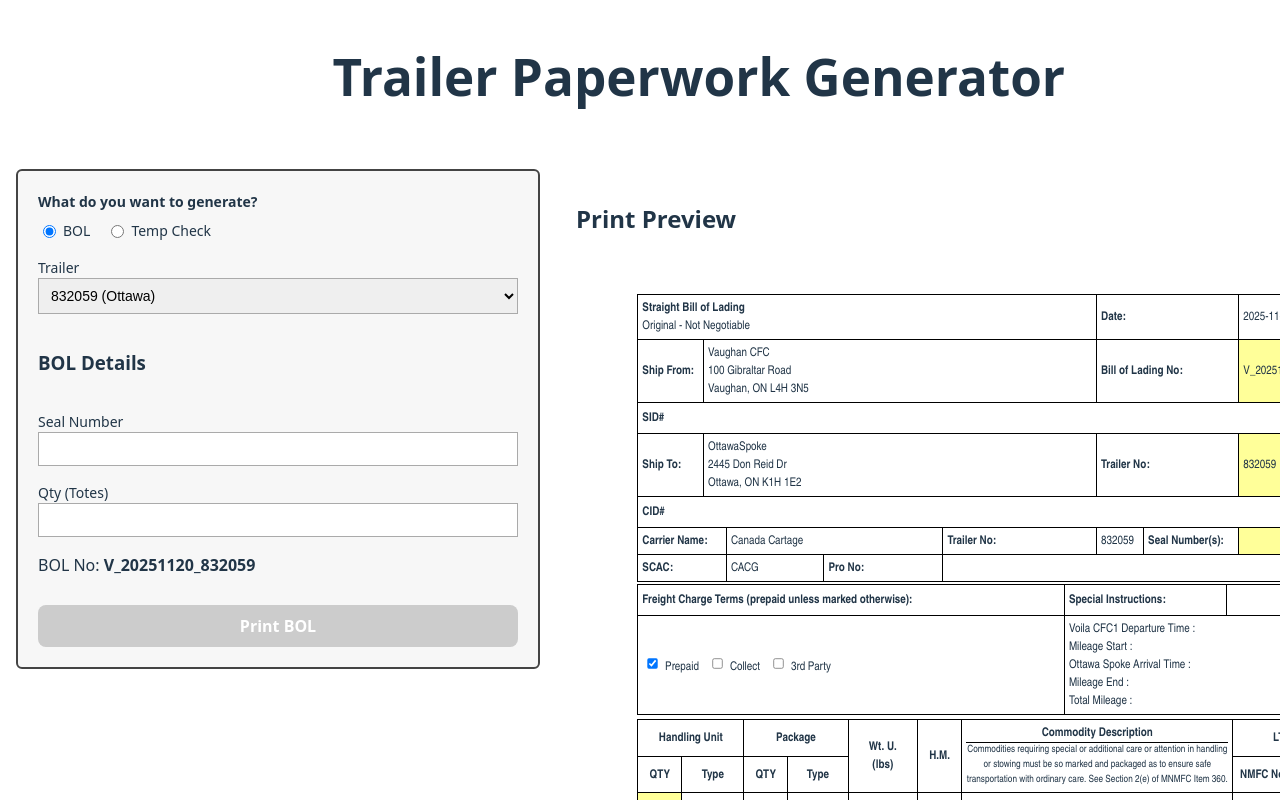
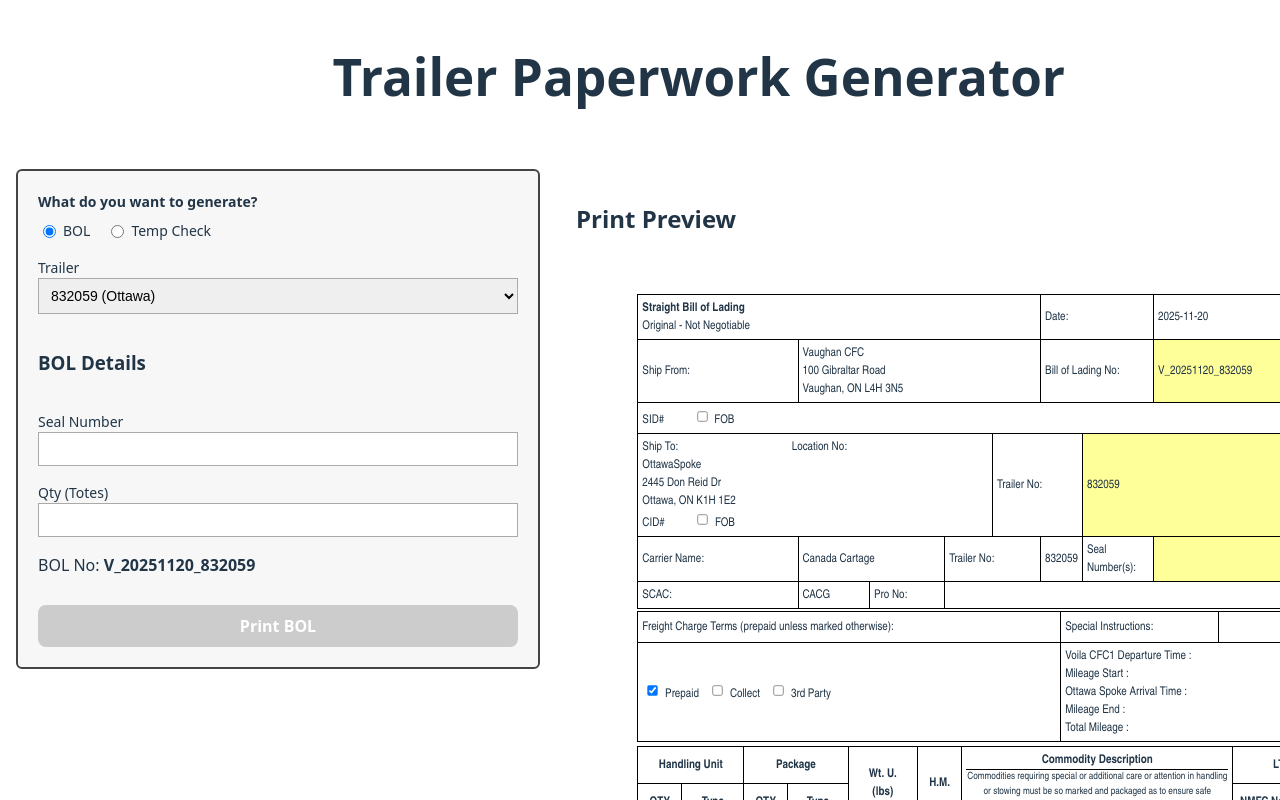
Before and after one commit to ajaisangha/BOL-Generator, a React (Vite) app in the folder bol-app/: page / in a window 1280 px wide. Shown: the top 800 px of the page. Built offline with nearby package versions, Linux system fonts and the light colour scheme.

Commit message:
BOL partial fix

```diff
--- a/bol-app/src/App.css
+++ b/bol-app/src/App.css
@@ -153,10 +153,6 @@
   font-size: 12px;
 }
 
-.label-cell {
-  font-weight: bold;
-}
-
 .center {
   text-align: center;
 }
--- a/bol-app/src/components/PrintLayout.jsx
+++ b/bol-app/src/components/PrintLayout.jsx
@@ -48,7 +48,7 @@ function BOLLayout({ mode, trailerNumber, sealNumber, qty, bolNumber }) {
 
           {/* Row 2: Ship From + BOL No */}
           <tr>
-            <td className="label-cell" style={{ width: "15mm" }}>
+            <td className="label-cell" style={{ width: "40mm" }}>
               Ship From:
             </td>
             <td colSpan={7} style={{ width: "90mm" }}>
@@ -61,7 +61,7 @@ function BOLLayout({ mode, trailerNumber, sealNumber, qty, bolNumber }) {
             <td colSpan={2} className="label-cell" style={{ width: "30mm" }}>
               Bill of Lading No:
             </td>
-            <td colSpan={2} style={{ backgroundColor: "#ffff99" }}>
+            <td colSpan={2} style={{ backgroundColor: "#ffff99", width: "70mm" }}>
               {bolNumber}
             </td>
           </tr>
@@ -76,10 +76,8 @@ function BOLLayout({ mode, trailerNumber, sealNumber, qty, bolNumber }) {
                   alignItems: "center",
                 }}
               >
-                <span className="label-cell">SID#</span>
-                <span style={{ flex: 1 }} />
-                <span>
-                  <input type="checkbox" style={{ transform: "scale(0.8)" }} />{" "}
+                <span className="label-cell">SID#&nbsp;&nbsp;&nbsp;&nbsp;&nbsp;&nbsp;&nbsp;&nbsp;&nbsp;&nbsp;
+                <input type="checkbox" style={{ transform: "scale(0.8)" }} />{" "}
                   FOB
                 </span>
               </div>
@@ -88,12 +86,16 @@ function BOLLayout({ mode, trailerNumber, sealNumber, qty, bolNumber }) {
 
           {/* Row 4: Ship To + Trailer No */}
           <tr>
-            <td className="label-cell">Ship To:</td>
-            <td colSpan={7}>
-              {shipToLines.map((line, idx) => (
+            <td colSpan={7}>Ship To: &emsp;&emsp;&emsp;&emsp;&emsp;&emsp;&emsp;&emsp;&emsp;
+              Location No:{shipToLines.map((line, idx) => (
                 <div key={idx}>{line}</div>
               ))}
+              <span className="label-cell">CID#&nbsp;&nbsp;&nbsp;&nbsp;&nbsp;&nbsp;&nbsp;&nbsp;&nbsp;&nbsp;
+                <input type="checkbox" style={{ transform: "scale(0.8)" }} />{" "}
+                  FOB
+                </span>
             </td>
+
             <td colSpan={2} className="label-cell">
               Trailer No:
             </td>
@@ -101,27 +103,6 @@ function BOLLayout({ mode, trailerNumber, sealNumber, qty, bolNumber }) {
               {trailerNumber}
             </td>
           </tr>
-
-          {/* Row 5: CID# (blank) + checkbox + FOB */}
-          <tr>
-            <td colSpan={12}>
-              <div
-                style={{
-                  display: "flex",
-                  justifyContent: "space-between",
-                  alignItems: "center",
-                }}
-              >
-                <span className="label-cell">CID#</span>
-                <span style={{ flex: 1 }} />
-                <span>
-                  <input type="checkbox" style={{ transform: "scale(0.8)" }} />{" "}
-                  FOB
-                </span>
-              </div>
-            </td>
-          </tr>
-
           {/* Row 6: Carrier / Trailer / Seal */}
           <tr>
             <td colSpan={2} className="label-cell">
```
